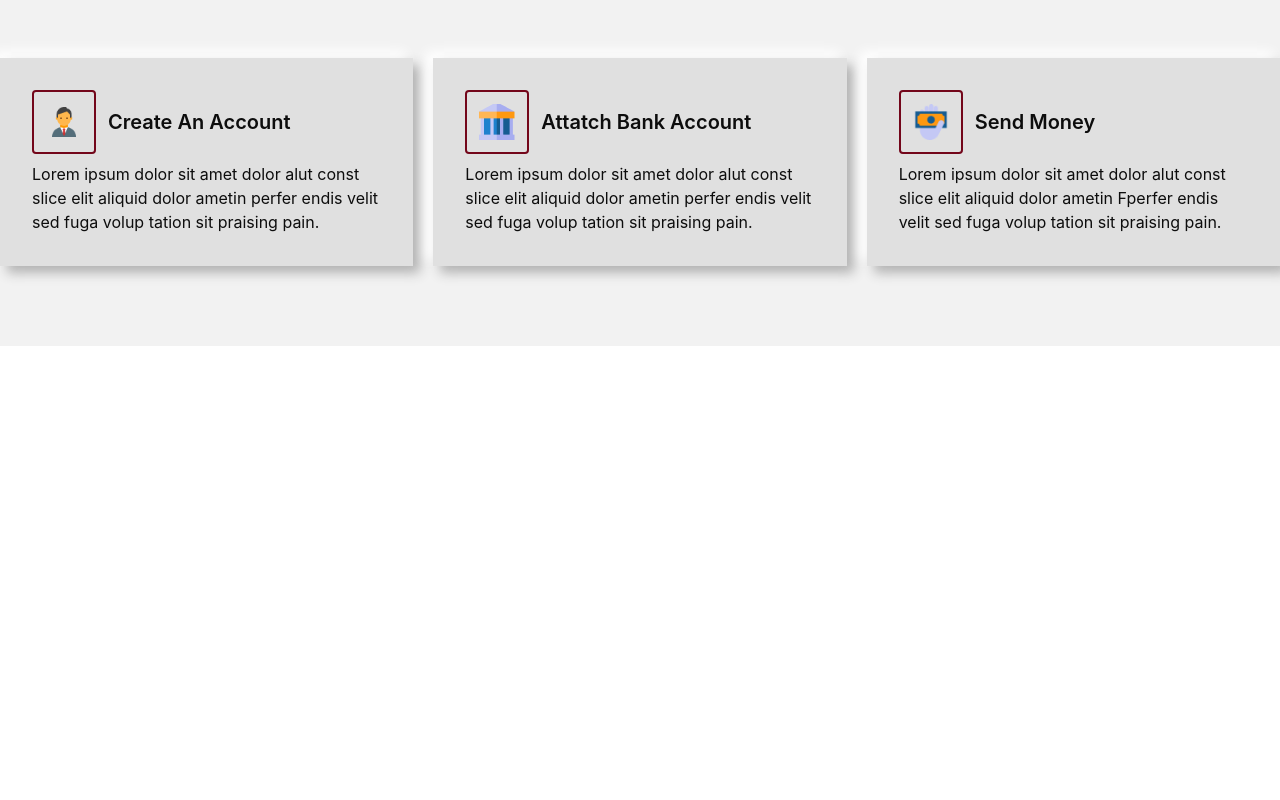
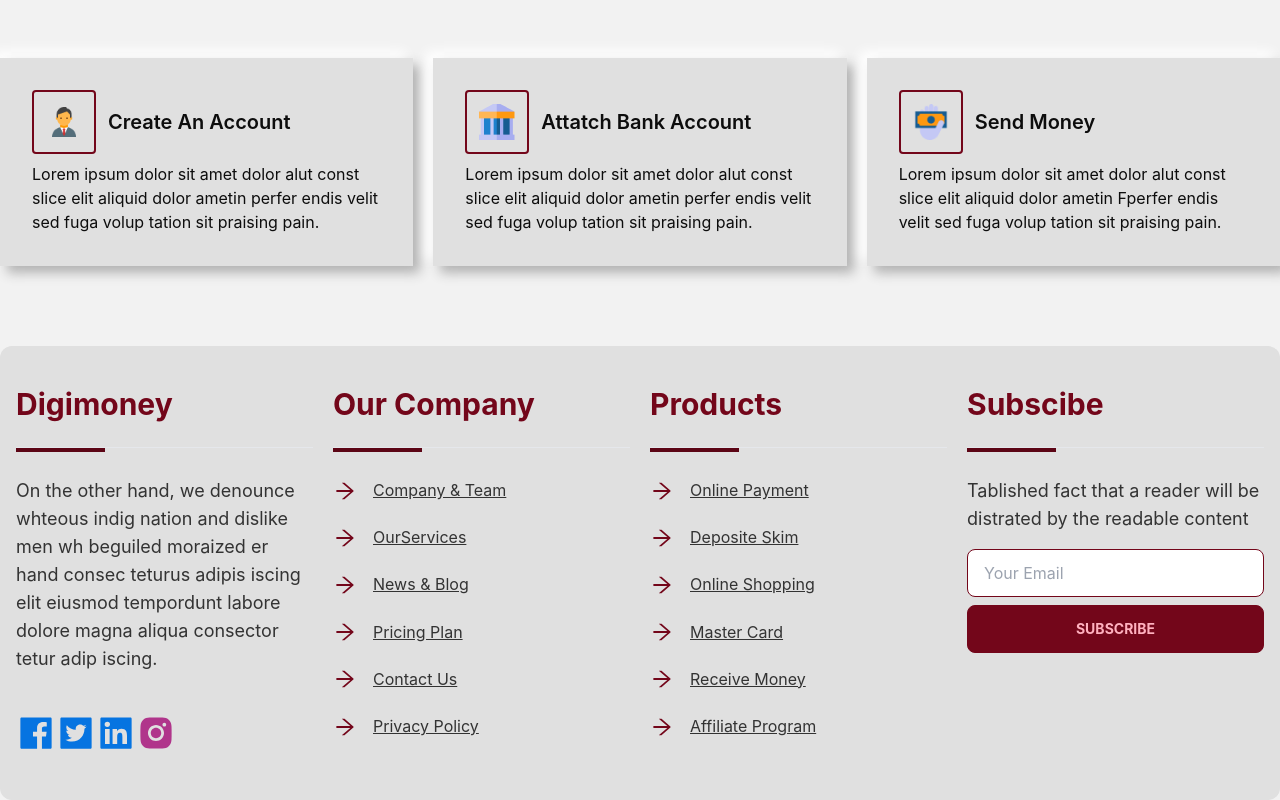
Before and after one commit to azizurrahman-zero/digimoney-bank_client-side, a React (Create React App) app: page /home in a window 1280 px wide. Shown: the part 2460-3260 px from the top of the page. Before the commit the page ends 2806 px from the top, so only its background shows below. Built offline with nearby package versions, Linux system fonts and the light colour scheme.

Commit message:
footer added

```diff
--- a/src/App.js
+++ b/src/App.js
@@ -1,12 +1,16 @@
 
 import './App.css';
+import Header from './pages/Home/Header';
 
 import Home from './pages/Home/Home';
+import Footer from './Shared/Footer';
 
 function App() {
   return (
     <div className="max-w-7xl mx-auto">
-     <Home />
+      <Header />
+      <Home />
+      <Footer />
     </div>
   );
 }
--- /dev/null
+++ b/src/Shared/Footer.js
@@ -0,0 +1,54 @@
+import React from 'react';
+import './footer.css'
+import { AiOutlineArrowRight,AiFillFacebook,AiFillTwitterSquare,AiFillLinkedin,AiFillInstagram} from 'react-icons/ai'
+
+const Footer = () => {
+    return (
+        <footer className='bg-[#E0E0E0] rounded-xl'>
+            <div className='grid grid-cols-4 py-10 px-4 gap-5'>
+                <div>
+                    <h1 className='text-3xl font-bold text-primary'>Digimoney</h1>
+                    <hr />
+                     <h6 className=' mt-5 text-lg'>On the other hand, we denounce whteous indig nation and dislike men wh beguiled moraized er hand consec teturus adipis iscing elit eiusmod tempordunt labore dolore magna aliqua consector tetur adip iscing.</h6>
+                   <div className='flex mt-10'>
+                     <AiFillFacebook   className='w-10 h-10 text-[#0674E1]'/>
+                     <AiFillTwitterSquare  className='w-10 h-10 text-[#0674E1]'/>
+                     <AiFillLinkedin  className='w-10 h-10 text-[#0674E1]'/>
+                     <AiFillInstagram  className='w-10 h-10 text-[#B0358B]'/>
+                   </div>
+                </div>
+                <div>
+                    <h1 className='text-3xl font-bold text-primary'>Our Company</h1>
+                    <hr />
+                    <p className='flex items-center mb-5'><AiOutlineArrowRight className='w-6 mr-4 h-6 text-primary' /> Company & Team</p>
+                    <p className='flex items-center mb-5'><AiOutlineArrowRight className='w-6 mr-4 h-6 text-primary' /> OurServices</p>
+                    <p className='flex items-center mb-5'><AiOutlineArrowRight className='w-6 mr-4 h-6 text-primary' /> News & Blog</p>
+                    <p className='flex items-center mb-5'><AiOutlineArrowRight className='w-6 mr-4 h-6 text-primary' /> Pricing Plan</p>
+                    <p className='flex items-center mb-5'><AiOutlineArrowRight className='w-6 mr-4 h-6 text-primary' /> Contact Us</p>
+                    <p className='flex items-center mb-5'><AiOutlineArrowRight className='w-6 mr-4 h-6 text-primary' /> Privacy Policy</p>
+
+                </div>
+                <div>
+                    <h1 className='text-3xl font-bold text-primary'>Products</h1>
+                    <hr />
+                    <p className='flex items-center mb-5'><AiOutlineArrowRight className='w-6 mr-4 h-6 text-primary' /> Online Payment</p>
+                    <p className='flex items-center mb-5'><AiOutlineArrowRight className='w-6 mr-4 h-6 text-primary' /> Deposite Skim</p>
+                    <p className='flex items-center mb-5'><AiOutlineArrowRight className='w-6 mr-4 h-6 text-primary' /> Online Shopping</p>
+                    <p className='flex items-center mb-5'><AiOutlineArrowRight className='w-6 mr-4 h-6 text-primary' /> Master Card</p>
+                    <p className='flex items-center mb-5'><AiOutlineArrowRight className='w-6 mr-4 h-6 text-primary' /> Receive Money</p>
+                    <p className='flex items-center mb-5'><AiOutlineArrowRight className='w-6 mr-4 h-6 text-primary' /> Affiliate Program</p>
+
+                </div>
+                <div>
+                    <h1 className='text-3xl font-bold text-primary'>Subscibe</h1>
+                    <hr />
+                    <h6 className='mb-4 text-lg'>Tablished fact that a reader will be distrated by the readable content</h6>
+                    <input className='input  input-primary text-black w-full mb-2' placeholder='Your Email' />
+                    <button className='btn btn-primary w-full font-bold'>Subscribe</button>
+                </div>
+            </div>
+        </footer>
+    );
+};
+
+export default Footer;
--- /dev/null
+++ b/src/Shared/footer.css
@@ -0,0 +1,23 @@
+footer p{
+    font-size: 16px;
+    line-height: 1.7;
+    text-decoration: underline;
+}
+footer hr{
+    position: relative;
+    margin:25px 0;
+    height: 5px;
+
+
+}
+ footer hr::after{
+ content: "";
+ width: 30%;
+ height: 15px;
+ background-color: #5C0515;
+ position: absolute;
+ left: 0;
+ bottom: 0;
+
+
+}
--- /dev/null
+++ b/src/pages/Home/BusinessSummary.js
@@ -0,0 +1,11 @@
+import React from 'react';
+
+const BusinessSummary = () => {
+    return (
+        <div>
+
+        </div>
+    );
+};
+
+export default BusinessSummary;
--- a/src/pages/Home/Home.js
+++ b/src/pages/Home/Home.js
@@ -8,7 +8,7 @@ import NewsPortal from './NewsPortal';
 const Home = () => {
     return (
         <div>
-            <Header />
+
             <NewsPortal />
             <DownloadApp />
             <Features />
```
